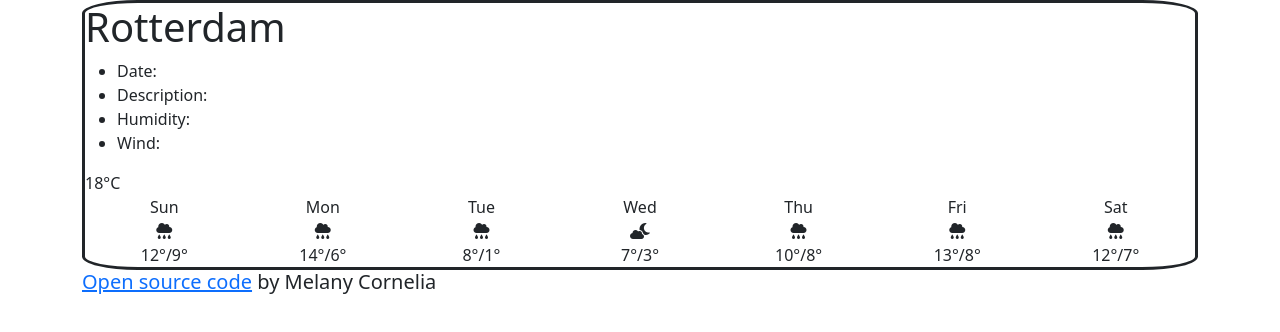
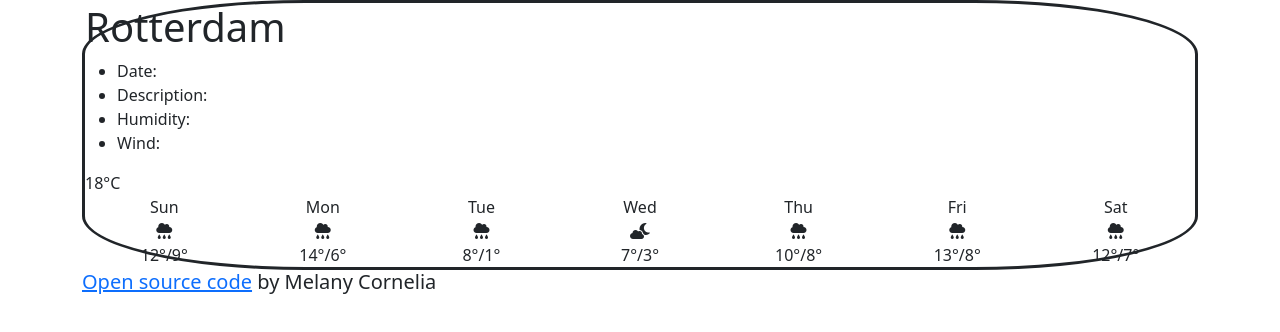
Before and after one commit to MelanyCornelia/Vanilla-Weather-App, a plain HTML site: page Index.html in a window 1280 px wide. Drawn offline with nearby package versions, Linux system fonts and the light colour scheme.

Commit message:
Update style.css

```diff
--- a/src/style.css
+++ b/src/style.css
@@ -1,4 +1,4 @@
 .weather-app-wrapper{
 border-style:solid;
-border-radius: 5%;
+border-radius: 20%;
 }
```
